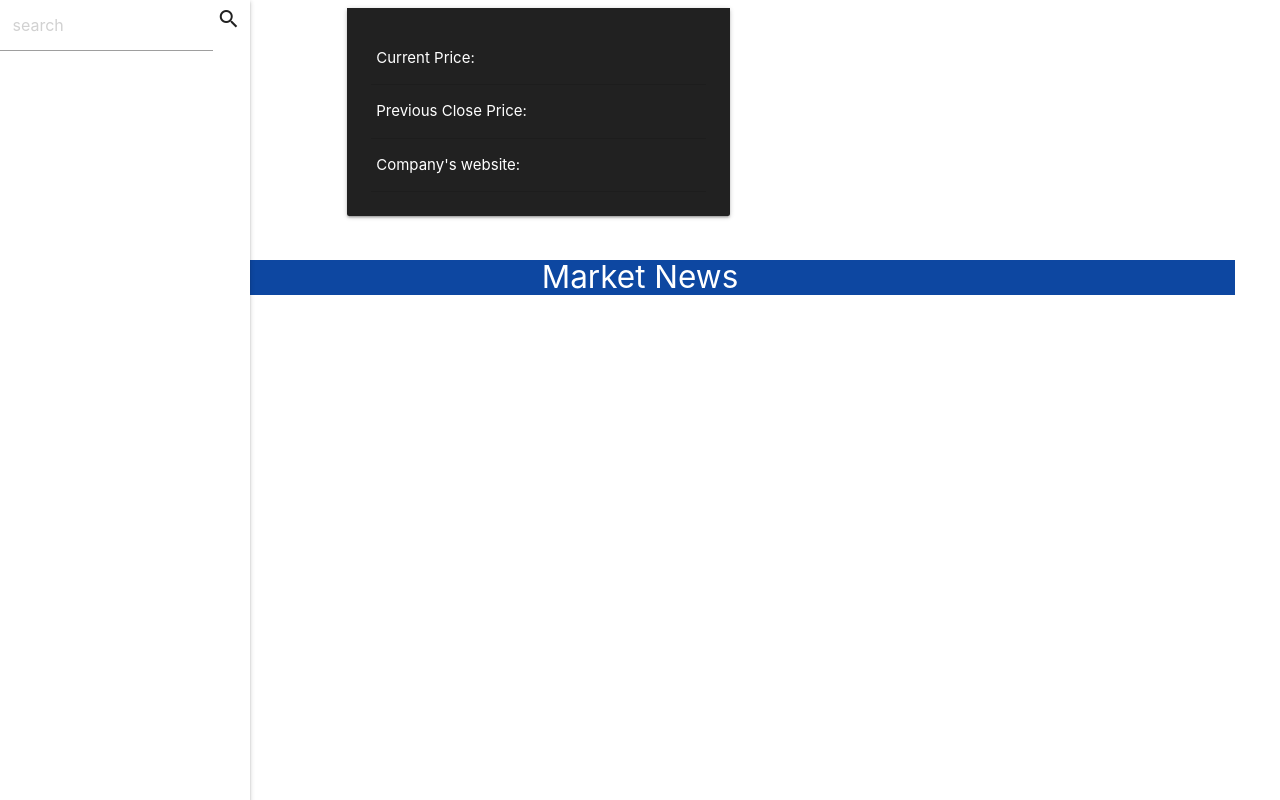
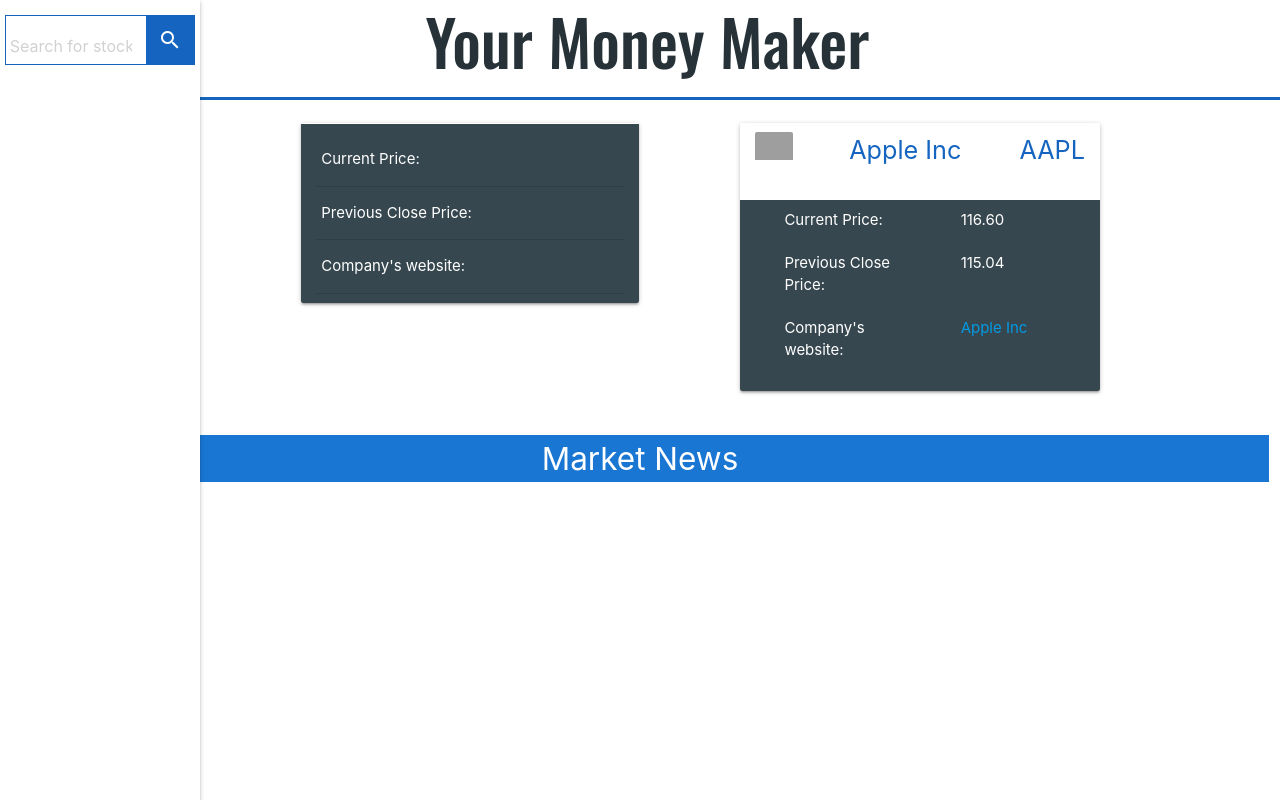
Before and after one commit to hcs847/group-project-testing, a plain HTML site: page index.html in a window 1280 px wide. Drawn offline with nearby package versions, Linux system fonts and the light colour scheme; no server answers; grey boxes are pictures that could not be loaded.

Commit message:
styling card components and page layout and enabling responsiveness

```diff
--- a/index.html
+++ b/index.html
@@ -6,43 +6,48 @@
   <meta name="viewport" content="width=device-width, initial-scale=1.0" />
   <link href="https://fonts.googleapis.com/icon?family=Material+Icons" rel="stylesheet" />
   <link rel="stylesheet" href="https://cdnjs.cloudflare.com/ajax/libs/materialize/1.0.0/css/materialize.min.css" />
+  <link href="https://fonts.googleapis.com/css2?family=Oswald:wght@500&display=swap" rel="stylesheet">
   <link rel="stylesheet" href="style.css" />
   <title>Project 1</title>
 </head>
 
 <body>
+  <div class="nav-wrapper">
     <!-- menu bar to be displayed on small screens only  -->
-  <div class="container my-container">
-    <a href="#" data-target="nav-mobile" class="top-nav sidenav-trigger full hide-on-large-only">
+    <a href="#" data-target="nav-mobile"
+      class="top-nav sidenav-trigger full hide-on-large-only blue-text text-darken-4">
       <i class="material-icons">menu</i>
     </a>
-    <div class="row">
-      <div class="col s12 l2">
+    <header class="top-banner center">
+      <h1 class="main-header blue-grey-text text-darken-4">Your Money Maker</h1>
+    </header>
+  </div>
 
+  <div class="container my-container">
     <!-- sidenav rendering -->
     <ul id="nav-mobile" class="sidenav sidenav-fixed">
       <li id="search-stock" class="search">
 
         <div class="search-wrapper">
-                <input id="search" placeholder="search">
-                  <i class="material-icons search-icon">search</i>
+          <input id="search" placeholder="Search for stock">
+          <i class="material-icons search-icon white-text magnify">search</i>
+        </div>
         <div class="search-results"></div>
-                  </div>
       </li>
     </ul>
-      </div>
 
-
-      <div class="col s4 push-s1">
+    <div class="row">
+      <div class="col s12 m6 push-m1 l4 push-l1">
         <div class="card stock-card">
           <!-- This will display the title bar for stock card, Logo, Name, URL -->
           <table class="responsive-table">
             <thead>
-              <tr class="company-info green-text"></tr>
+              <tr class="company-info blue-text text-darken-3"></tr>
             </thead>
           </table>
+
           <!-- This will display the Current Price Close Price and company Website -->
-          <div class="card-content card-content grey darken-4 white-text text-lighten-5" id="content-1">
+          <div class="card-content card-content blue-grey darken-3 white-text text-lighten-5" id="content-1">
             <table class="responsive-table">
               <tbody>
                 <tr>
@@ -69,55 +74,70 @@
       </div>
 
       <!-- temporarily hard coding for testing -->
-      <!-- <div class="col s12 l4">
-        <div class="card stock-card">
-          <table class="responsive-table">
-            <thead>
-              <tr class="company-info green-text">
-                <th>
+      <div class="col s12 m6 push-m2 l4 push-l2">
+        <div class="card stock-card row">
+          <div class="card-content">
+            <div class="row">
+              <div class="col s2 m2 l2 center-align">
                 <div class="card-image company-logo">
                   <div class="card-image" id="image-2">
                     <img src="https://static.finnhub.io/logo/87cb30d8-80df-11ea-8951-00000000092a.png"
                       class="responsive-img" alt="" />
                   </div>
-                </th>
-                <th>Apple Inc</th>
-                <th>AAPL</th>
-              </tr>
-            </thead>
-          </table>
-          <a class="btn-small btn-floating halfway-fab waves-effect waves-light red"><i
-              class="small material-icons">add</i></a>
-          <div class="card-content grey darken-4 white-text" id="content-2">
-            <table class="responsive-table">
-              <tbody>
-                <tr>
-                  <td>Current Price:</td>
-                  <td>116.60</td>
-                </tr>
-                <tr>
-                  <td>Previous Close Price:</td>
-                  <td>115.04</td>
-                </tr>
-                <tr class="website">
-                  <td>Company's website:</td>
-                  <td><a href="https://www.apple.com/">Apple Inc</a></td>
-                </tr>
-              </tbody>
-            </table>
-          </div>
-        </div>
-      </div> end of second card -->
-
-    </div> <!-- end of row -->
-    <div class="row">
-
-      <div class="col s12 news-feed">
-        <h4 class="text-float center  white-text blue darken-4">Market News</h4>
                 </div>
               </div>
 
+              <div class="col s7 m7 l7 center-align company-info blue-text text-darken-3 flow-text">
+                <p>Apple Inc</p>
               </div>
+
+              <div class="col s3 m3 l3 center-align company-info blue-text text-darken-3 flow-text">
+                <p>AAPL</p>
+              </div>
+            </div>
+          </div>
+
+
+          <div class="card-content card-content blue-grey darken-3 white-text text-lighten-5" id="content-2">
+            <div class="row">
+              <div class="col s5 push-s1 m5 push-m1 l5 push-l1 left-align">
+                <p>Current Price:</p>
+              </div>
+              <div class="col s5 push-s2 m5 push-m2 l5 push-l2 left-align">
+                <p>116.60</p>
+              </div>
+            </div>
+            <div class="row">
+              <div class="col s5 push-s1 m5 push-m1 l5 push-l1 left-align">
+                <p>Previous Close Price:</p>
+              </div>
+              <div class="col s5 push-s2 m5 push-m2 l5 push-l2 left-align">
+                <p>115.04</p>
+              </div>
+            </div>
+            <div class="row">
+              <div class="col s5 push-s1 m5 push-m1 l5 push-l1 left-align website">
+                <p>Company's website:</p>
+              </div>
+              <div class="col s5 push-s2 m5 push-m2 l5 push-l2 left-align">
+                <p><a href="https://www.apple.com/">Apple Inc</a></p>
+              </div>
+            </div>
+          </div>
+        </div>
+      </div>
+
+    </div> <!-- end of 1st row -->
+
+  </div>
+
+  <!-- Bottom News Feed -->
+  <footer class="row">
+    <div class="col s12 news-feed">
+      <h4 class="text-float center  white-text blue darken-2">Market News</h4>
+    </div>
+  </footer>
+
   </div>
   </div>
   <script src="https://cdnjs.cloudflare.com/ajax/libs/jquery/3.4.1/jquery.min.js"></script>
--- a/script.js
+++ b/script.js
@@ -1,5 +1,5 @@
 // Element variable declartions
-var stockCardEl = document.querySelector(".stock-card")
+var stockCardEl = document.querySelector(".stock-card");
 var companyInfoEl = document.querySelector(".company-info");
 var stockCurrentEl = document.querySelector(".stock-current");
 var stockPreviousEl = document.querySelector(".stock-previous");
@@ -10,13 +10,16 @@ var addToWatchedEl = document.createElement("a");
 
 // getting data from localStorage or default values
 var stockTickers = JSON.parse(localStorage.getItem("stock-tickers")) || [];
-var stockTickersDefault = ['APPL'];
+var stockTickersDefault = ["APPL"];
 
 var displayPreviousStockTickers = function (stockTickers) {
+    var previousStockTickerUl = document.createElement("ul");
     for (var i = 0; i < stockTickers.length; i++) {
-        var previousStockTicker = document.createElement("ul");
-        previousStockTicker.innerHTML = "<li>" + stockTickers[i] + "</li>";
-        previousStockTickersEl.appendChild(previousStockTicker);
+        var previousStockTickerLi = document.createElement("li");
+        // previousStockTickerLi.classList = "active";
+        previousStockTickerLi.innerHTML = '<a href="#">' + stockTickers[i] + "</a>";
+        previousStockTickersEl.appendChild(previousStockTickerUl);
+        previousStockTickerUl.appendChild(previousStockTickerLi);
     }
 };
 
@@ -32,18 +35,17 @@ var storeStockTickers = function (stockTicker) {
     // TO DO: add limit of 10 tickers
 };
 
-
-
-
 // calling bloomberg market new end point through rapidapi to render at the botton of the page
 var getRapidApiNews = function () {
-    fetch("https://bloomberg-market-and-financial-news.p.rapidapi.com/stories/list?template=STOCK&id=usdjpy", {
-        "method": "GET",
-        "headers": {
-            "x-rapidapi-host": "bloomberg-market-and-financial-news.p.rapidapi.com",
-            "x-rapidapi-key": "8a1f46e1d8msh570b0c0e9eeb024p19ee6bjsn73741d7971e8"
+    fetch(
+        "https://bloomberg-market-and-financial-news.p.rapidapi.com/stories/list?template=STOCK&id=usdjpy", {
+            method: "GET",
+            headers: {
+                "x-rapidapi-host": "bloomberg-market-and-financial-news.p.rapidapi.com",
+                "x-rapidapi-key": "8a1f46e1d8msh570b0c0e9eeb024p19ee6bjsn73741d7971e8",
+            },
         }
-    }).then(function (response) {
+    ).then(function (response) {
         response.json().then(function (data) {
             console.log("this is rapidApi: ", data.stories);
             if (data.stories) {
@@ -54,36 +56,53 @@ var getRapidApiNews = function () {
 
                     var newsImageEl = document.createElement("div");
                     newsImageEl.classList = "card-stacked small col s2";
-                    newsImageEl.innerHTML = "<div class='card-image article-image'><img src='" +
-                        newsImage + "' class='responsive-img'/></div>";
+                    newsImageEl.innerHTML =
+                        "<div class='card-image article-image'><img src='" +
+                        newsImage +
+                        "' class='responsive-img'/></div>";
 
                     var newsTitleEl = document.createElement("div");
                     newsTitleEl.classList = "action-card article-link";
-                    newsTitleEl.innerHTML = "<a href='" + newsUrl + "' target='_blank'>" + newsHeadline + "</a>";
+                    newsTitleEl.innerHTML =
+                        "<a class='black-text' href='" +
+                        newsUrl +
+                        "' target='_blank'>" +
+                        newsHeadline +
+                        "</a>";
                     newsImageEl.appendChild(newsTitleEl);
                     newsFeedEl.appendChild(newsImageEl);
                 }
             }
-        })
-    })
-}
+        });
+    });
+};
 
 // TO DO: dynamically render dates based on user's input
 var getNewsData = function () {
-    fetch("https://finnhub.io/api/v1/company-news?symbol=AMZN&from=2020-10-26&to=2020-10-26&source='https://www.forbes.com'&token=bubka1v48v6ouqkj675g").then(function (response) {
+    fetch(
+        "https://finnhub.io/api/v1/company-news?symbol=AMZN&from=2020-10-26&to=2020-10-26&source='https://www.forbes.com'&token=bubka1v48v6ouqkj675g"
+    ).then(function (response) {
         response.json().then(function (data) {
             console.log("Company News API call: ", data, data[0].headline);
             var stockNewsEl = document.createElement("div");
             stockNewsEl.classList = "card-image";
-            stockNewsEl.innerHTML = "<img class='responsiv-img' src='" + data[0].image + "' alt='news'><span class='card-title>" + data[0].headline + '</span>';
+            stockNewsEl.innerHTML =
+                "<img class='responsiv-img' src='" +
+                data[0].image +
+                "' alt='news'><span class='card-title>" +
+                data[0].headline +
+                "</span>";
             stockCardEl.appendChild(stockNewsEl);
-
-        })
-    })
+        });
+    });
 };
 
 var getStockPrices = function (stockTicker) {
-    fetch("https://finnhub.io/api/v1/quote?symbol=" + stockTicker + "&token=bubka1v48v6ouqkj675g").then(function (response) {
+    fetch(
+        "https://finnhub.io/api/v1/quote?symbol=" +
+        stockTicker +
+        "&token=bubka1v48v6ouqkj675g"
+    ).then(function (response) {
         response.json().then(function (data) {
             // console.log("Stock Prices API call: ", data);
 
@@ -102,16 +121,19 @@ var getStockPrices = function (stockTicker) {
 
             // save stock ticker in local storage
             storeStockTickers(stockTicker);
-
-        })
-    })
+        });
+    });
 };
 
 // This Function is called when search is clicked.
 // This is dynamically run with the value of the #search field elemnet
 
 var getCompanyData = function (stockTicker) {
-    fetch("https://finnhub.io/api/v1/stock/profile2?symbol=" + stockTicker + "&token=bubka1v48v6ouqkj675g")
+    fetch(
+            "https://finnhub.io/api/v1/stock/profile2?symbol=" +
+            stockTicker +
+            "&token=bubka1v48v6ouqkj675g"
+        )
         .then(function (stockResponse) {
             return stockResponse.json();
         })
@@ -122,24 +144,24 @@ var getCompanyData = function (stockTicker) {
             companyInfoEl.innerHTML = "";
             companyUrlEl.innerHTML = "";
 
-            // button to add to favorite -- add event listner *******NICE TO HAVE add later***********
+            // TBD: ----> button to add to favorite -- add event listner *******NICE TO HAVE add later***********
             // addToWatchedEl.classList = "btn-small btn-floating halfway-fab waves-effect waves-light red";
             // addToWatchedEl.innerHTML = "<i class ='small material-icons'>add</i>";
             // stockCardEl.appendChild(addToWatchedEl);
 
             //getting the company logo
-            var companyLogoEl = document.createElement("th")
-            companyLogoEl.setAttribute('class', 'card-image company-logo')
+            var companyLogoEl = document.createElement("th");
+            companyLogoEl.setAttribute("class", "card-image company-logo");
             var logoImgEl = document.createElement("img");
-            logoImgEl.setAttribute('src', data.logo);
-            logoImgEl.setAttribute('class', 'responsive-img');
-            logoImgEl.setAttribute('alt', 'logo');
+            logoImgEl.setAttribute("src", data.logo);
+            logoImgEl.setAttribute("class", "responsive-img");
+            logoImgEl.setAttribute("alt", "logo");
             companyLogoEl.append(logoImgEl);
             companyInfoEl.appendChild(companyLogoEl);
 
             //Display Company Name
             var nameEl = document.createElement("th");
-            nameEl.setAttribute('style', 'text-align: center')
+            nameEl.setAttribute("style", "text-align: center");
             nameEl.textContent = data.name;
             companyInfoEl.appendChild(nameEl);
 
@@ -158,22 +180,21 @@ var getCompanyData = function (stockTicker) {
             var webUrlEl = document.createElement("td");
             webUrlEl.innerHTML = "<a href='" + data.weburl + "'>" + data.name;
             companyUrlEl.appendChild(webUrlEl);
-        })
+        });
 };
 
 // rendering stored list of stock tickers from local storage, starting with one value
 var renderStoredStockTickers = function (i = 0) {
-
     if (stockTickers.length === 0) {
         //for (var i = 0; i < stockTickersDefault.length; i++) {
         getCompanyData(stockTickersDefault[i]);
         //}
     } else {
         //for (var i = 0; i < stockTickers.length; i++) {
-        getCompanyData(stockTickers[i])
+        getCompanyData(stockTickers[i]);
         //}
     }
-}
+};
 
 renderStoredStockTickers();
 
@@ -184,10 +205,10 @@ var previousStockTickersHandler = function (event) {
 
 // Event Listener for the search icon, when clicked will run the getCompanyData function to display stock information.
 
-$(document).on('click', '.search-icon', function () {
+$(document).on("click", ".search-icon", function () {
     // getting the search value.
     var stockTicker = document.querySelector("#search").value;
-    console.log("this is from click: ", stockTicker)
+    console.log("this is from click: ", stockTicker);
     getCompanyData(stockTicker);
 
     // add function for getting stock news
@@ -197,7 +218,6 @@ $(document).on('click', '.search-icon', function () {
 // render stock clicked from previous searched side-nav
 previousStockTickersEl.addEventListener("click", previousStockTickersHandler);
 
-
 // This shows up as default on the page before the page is cleared to have a search result.
 //getCompanyData('AAPL');
 // getCompanyData('AMZN');
@@ -206,8 +226,11 @@ previousStockTickersEl.addEventListener("click", previousStockTickersHandler);
 
 getRapidApiNews();
 
+// initliaze interactive elements for Materialize
+$(document).ready(function () {
+    $(".sidenav").sidenav();
+});
 
-// initliaze interactive elements materialize
 $(document).ready(function () {
-    $('.sidenav').sidenav();
+    $(".parallax").parallax();
 });
--- a/style.css
+++ b/style.css
@@ -1,13 +1,41 @@
+* {
+  box-sizing: border-box;
+}
+
+
+.nav-wrapper {
+  margin-bottom: 1rem;
+}
+
+.top-banner {
+  border-bottom: #1565c0 solid 3px;
+}
+
+.main-header {
+  padding: 0.5% 2%;
+  margin: 0 auto 1rem 1rem;
+  font-family: 'Oswald', sans-serif;
+}
+
 .my-container {
-  width: 95%;
+  width: 100%;
+  /* offsetting sidenav fixed width */
+  padding-left: 200px;
 }
+
+
 #right-col1 {
   font-weight: bold;
 }
 
 .company-logo {
-  height: 4vw;
-  width: 4vw;
+  height: 3vw;
+  width: 3vw;
+}
+
+.card .card-content {
+  padding: 0.6rem 1rem;
+  margin-top: 0.1rem;
 }
 
 .article-link {
@@ -23,16 +51,53 @@
 
 .news-feed h4 {
   font-size: 2.1rem;
-  line-height: 110%;
-  margin: 0.6rem 0.1rem;
+  line-height: 1.5;
+  margin: 0.6rem 0rem;
 }
 
 #nav-mobile {
   cursor: pointer;
-  width: 250px;
+  width: 200px;
 }
 
 #search {
+  width: 65%;
+  border: none;
+  padding: 0 2%;
+}
+
+.search-wrapper {
+  border: 1px solid #1565c0;
+  padding: 0;
+  background-color: white;
+  height: 50px;
+  width: 95%;
+  margin: 15px 5px 5px 5px;
+}
+
+.search-results {
   width: 75%;
-  padding: 1% 5%;
+  background-color: white;
+  margin: 20px;
 }
+
+.search-results li {
+  border-bottom: 1px solid rgba(0, 0, 0, 0.14);
+  color: #263238;
+}
+
+.magnify {
+  background-color: #1565c0;
+  color: white;
+  padding: 12px;
+  margin: 0 0 0 6px;
+}
+
+
+
+/* offsetting sidenav fixed width */
+@media only screen and (max-width: 992px) {
+  .my-container {
+    padding-left: 0;
+  }
+}
```
Also changed, not shown: 1 other file. Lines whose indentation alone changed are shown as unchanged.
